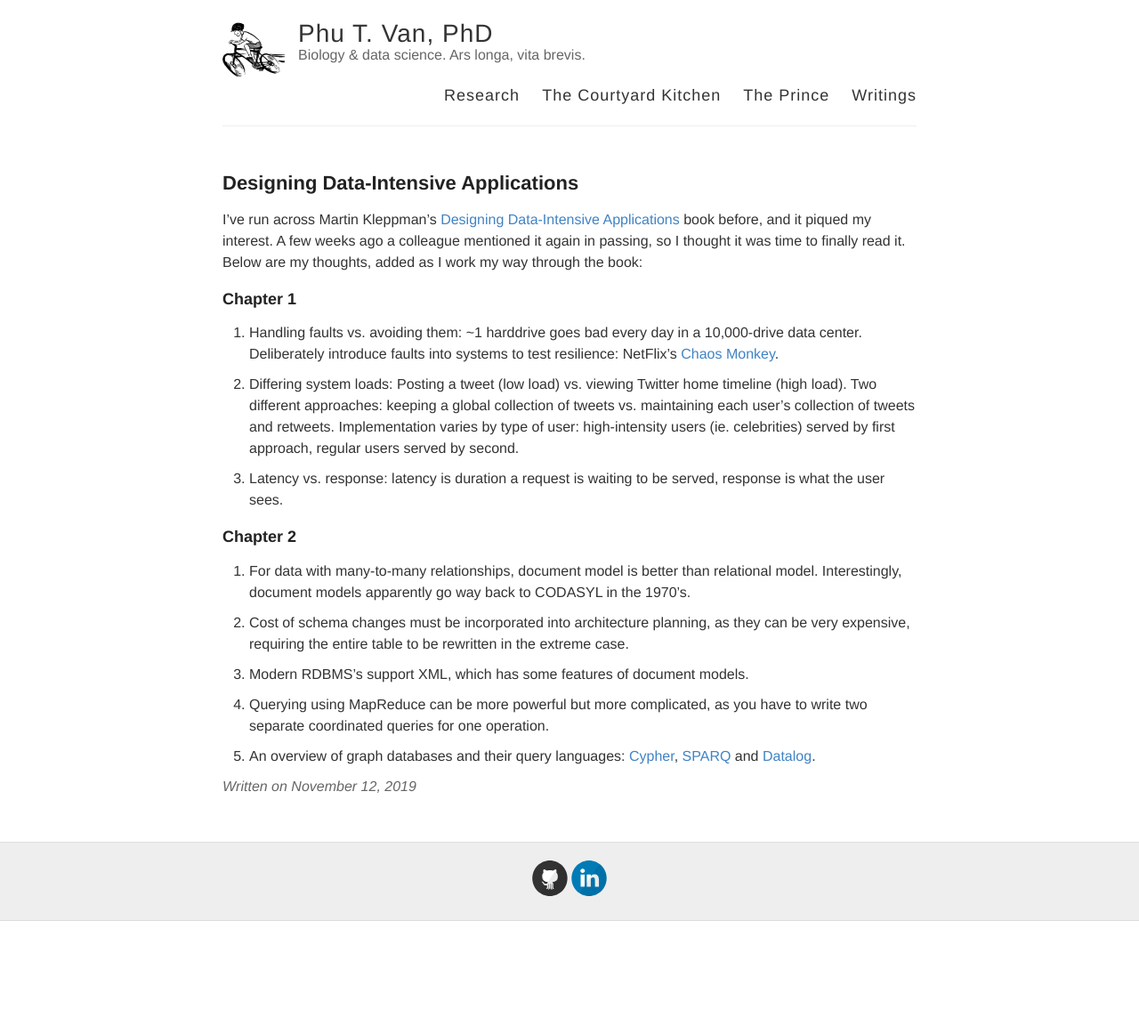
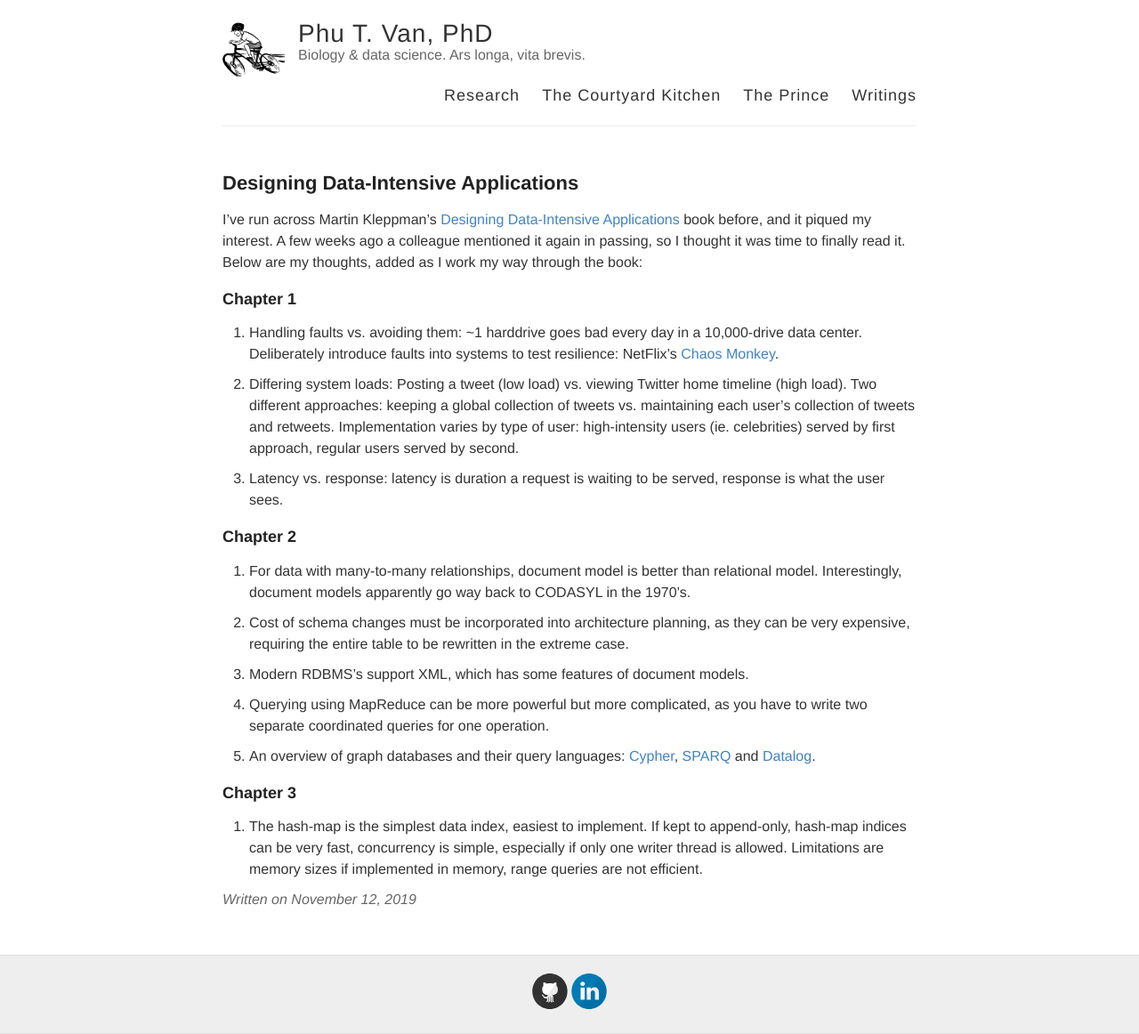
Before and after one commit to ptvan/ptvan.github.io, a Jekyll site: the page built from _posts/2019-11-12-Designing-DataIntensive-Applications.md, in a window 1280 px wide. Shown: the whole page at 89% size. Built offline with Jekyll 4.4.1, drawn with Linux system fonts in a browser that asks for light colours; before the commit the page ends 1035 px from its top, so only the background shows below that.

Commit message:
updated DDIA blogpost

```diff
--- a/_posts/2019-11-12-Designing-DataIntensive-Applications.md
+++ b/_posts/2019-11-12-Designing-DataIntensive-Applications.md
@@ -24,3 +24,7 @@
 4. Querying using MapReduce can be more powerful but more complicated, as you have to write two separate coordinated queries for one operation.
 
 5. An overview of graph databases and their query languages: [Cypher](https://neo4j.com/developer/cypher-query-language/), [SPARQ](https://www.w3.org/TR/rdf-sparql-query/) and [Datalog](https://clojure.github.io/clojure-contrib/doc/datalog.html).
+
+### Chapter 3
+
+1. The hash-map is the simplest data index, easiest to implement. If kept to append-only, hash-map indices can be very fast, concurrency is simple, especially if only one writer thread is allowed. Limitations are memory sizes if implemented in memory, range queries are not efficient.
```
